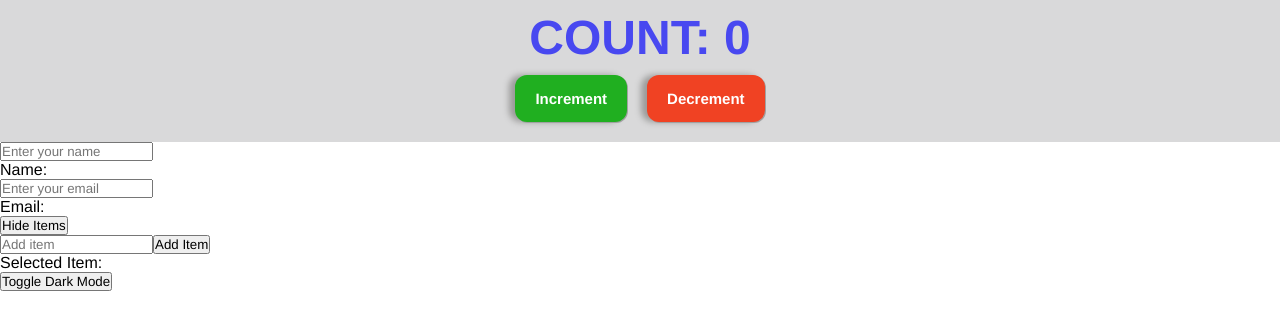
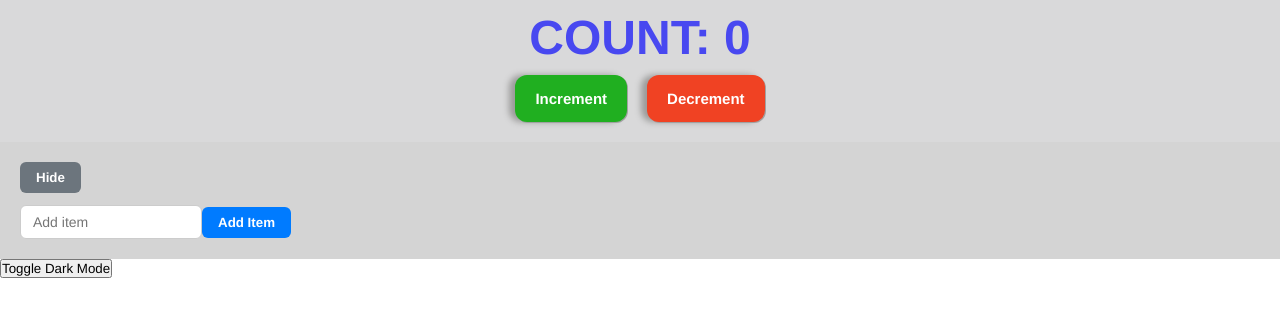
Before and after one commit to pagevamp/react-sandbox, a React (Vite) app: page / in a window 1280 px wide. Shown: the top 330 px of the page. Built offline with nearby package versions, Linux system fonts and the light colour scheme.

Commit message:
refact/updated the useItems hook and css

```diff
--- a/package.json
+++ b/package.json
@@ -26,5 +26,6 @@
     "typescript": "~5.9.3",
     "typescript-eslint": "^8.45.0",
     "vite": "^7.1.7"
-  }
+  },
+  "packageManager": "pnpm@10.19.0+sha512.c9fc7236e92adf5c8af42fd5bf1612df99c2ceb62f27047032f4720b33f8eacdde311865e91c411f2774f618d82f320808ecb51718bfa82c060c4ba7c76a32b8"
 }
--- a/src/App.tsx
+++ b/src/App.tsx
@@ -1,112 +1,31 @@
 import { useEffect, useRef, useState } from "react";
 import Counter from "./components/Counter/Counter";
+import { AddItem } from './components/Item/AddItem/AddItem';
+import { useItems } from "./hooks/useItems";
+import Button from "./components/Button/Button";
+import { ItemList } from "./components/Item/ItemList/ItemList";
 
 export default function App() {
-  const [count, setCount] = useState(0);
   const [isDarkMode, setIsDarkMode] = useState(false);
-  const [name, setName] = useState("");
-  const [email, setEmail] = useState("");
-  const [isVisible, setIsVisible] = useState(true);
-  const [items, setItems] = useState<string[]>([]);
-  const [selectedItem, setSelectedItem] = useState<string | null>(null);
-
-  const inputRef = useRef<HTMLInputElement>(null);
-
-  useEffect(() => {
-    const storedCount = localStorage.getItem("count");
-    if (storedCount) {
-      setCount(parseInt(storedCount));
-    }
-  }, []);
-
-  useEffect(() => {
-    localStorage.setItem("count", count.toString());
-  }, [count]);
-
-  useEffect(() => {
-    document.title = `Hello ${name}`;
-  }, [name]);
-
-  useEffect(() => {
-    if (selectedItem) {
-      console.log(selectedItem);
-    }
-  }, [selectedItem]);
-
   useEffect(() => {
     document.body.classList.toggle("dark", isDarkMode);
   }, [isDarkMode]);
 
 
-  const handleNameChange = (e: React.ChangeEvent<HTMLInputElement>) => {
-    setName(e.target.value);
-  };
-
-  const handleEmailChange = (e: React.ChangeEvent<HTMLInputElement>) => {
-    setEmail(e.target.value);
-  };
-
-  const toggleVisibility = () => {
-    setIsVisible(!isVisible);
-  };
-
-  function addItem() {
-    if (inputRef.current && inputRef.current.value) {
-      setItems([...items, inputRef.current.value]);
-      inputRef.current.value = "";
-    }
-  }
-
-  async function handleSubmit() {
-    // Do something with data...
-  }
-
+  const { items, isVisible, inputValue, setInputValue,setSelectedItem, addItem, toggleVisibility } = useItems();
   return (
     <div>
-      <Counter/>
-      <form onSubmit={handleSubmit}>
-        <div>
-          <input
-            type="text"
-            value={name}
-            onChange={handleNameChange}
-            placeholder="Enter your name"
-          />
-          <p>Name: {name}</p>
-        </div>
-        <div>
-          <input
-            type="email"
-            value={email}
-            onChange={handleEmailChange}
-            placeholder="Enter your email"
-          />
-          <p>Email: {email}</p>
-        </div>
-        <div>
-          <div>
-            <button onClick={toggleVisibility}>
-              {isVisible ? "Hide" : "Show"} Items
-            </button>
-            {isVisible && (
-              <div>
-                <input type="text" ref={inputRef} placeholder="Add item" />
-                <button onClick={addItem}>Add Item</button>
-                <ul>
-                  {items.map((item, index) => (
-                    <li key={index} onClick={() => setSelectedItem(item)}>
-                      {item}
-                    </li>
-                  ))}
-                </ul>
-              </div>
-            )}
-          </div>
-          <div>
-            <p>Selected Item: {selectedItem}</p>
-          </div>
-        </div>
-      </form>
+      <Counter />
+      <div className="items">
+        <Button className="toggle-visible-btn" value={isVisible ? "Hide" : "Show"} onClick={toggleVisibility}></Button>
+        {isVisible && (
+          <>
+            <AddItem addItem={addItem} inputValue={inputValue} setInputValue={setInputValue} />
+            <ItemList items={items} setSelectedItem={setSelectedItem}/>
+          </>
+        )}
+      </div>
+
       <div>
         <button onClick={() => setIsDarkMode(!isDarkMode)}>
           Toggle Dark Mode
--- a/src/components/Item/AddItem/AddItem.tsx
+++ b/src/components/Item/AddItem/AddItem.tsx
@@ -1,9 +1,14 @@
-const AddItem = () => {
-  return (
-    <div>
-
-    </div>
-  )
+import Button from "../../Button/Button";
+import styles from './style.module.css'
+interface AddItemProps {
+  addItem: () => void;
+  inputValue: string;
+  setInputValue: (value: string) => void;
 }
 
-export default AddItem
+export const AddItem = ({  addItem, inputValue, setInputValue }: AddItemProps) => (
+  <div>
+    <input value={inputValue} onChange={(e) => setInputValue(e.target.value)} type="text" placeholder="Add item" className={styles["add-item__input"]}/>
+    <Button value="Add Item" onClick={addItem} className={styles["add-item__button"]}/>
+  </div>
+);
--- /dev/null
+++ b/src/components/Item/AddItem/style.module.css
@@ -0,0 +1,36 @@
+.add-item {
+  display: flex;
+  align-items: center;
+  gap: 8px;
+  margin-bottom: 16px;
+}
+
+.add-item__input {
+  flex: 1;
+  padding: 8px 12px;
+  border: 1px solid #ccc;
+  border-radius: 6px;
+  font-size: 14px;
+  transition: border-color 0.2s, box-shadow 0.2s;
+}
+
+.add-item__input:focus {
+  outline: none;
+  border-color: #007bff;
+  box-shadow: 0 0 5px rgba(0, 123, 255, 0.5);
+}
+
+.add-item__button {
+  padding: 8px 16px;
+  background-color: #007bff;
+  color: #fff;
+  border: none;
+  border-radius: 6px;
+  font-weight: 600;
+  cursor: pointer;
+  transition: background-color 0.2s;
+}
+
+.add-item__button:hover {
+  background-color: #0056b3;
+}
--- a/src/components/Item/ItemList/ItemList.tsx
+++ b/src/components/Item/ItemList/ItemList.tsx
@@ -1,9 +1,15 @@
-const ItemList = () => {
-  return (
-    <div>
-
-    </div>
-  )
+import styles from './style.module.css'
+interface ItemListProps {
+  items: string[];
+  setSelectedItem: (item: string) => void;
 }
 
-export default ItemList
+export const ItemList = ({ items, setSelectedItem }: ItemListProps) => (
+  <ul className={styles["item-list"]}>
+    {items.map((item, index) => (
+      <li key={index} className={styles["item-list__item"]} onClick={() => setSelectedItem(item)}>
+        {item}
+      </li>
+    ))}
+  </ul>
+);
--- /dev/null
+++ b/src/components/Item/ItemList/style.module.css
@@ -0,0 +1,39 @@
+.item-list {
+  list-style: none;
+  padding: 0;
+  margin: 0;
+  width: fit-content;
+}
+
+.item-list__item {
+  position: relative;
+  padding: 6px 12px 6px 26px;
+  border-radius: 6px;
+  margin-bottom: 6px;
+  cursor: pointer;
+  transition:
+    background-color 0.25s ease,
+    transform 0.15s ease;
+}
+
+.item-list__item::before {
+  content: "";
+  position: absolute;
+  left: 10px;
+  top: 50%;
+  transform: translateY(-50%);
+  width: 6px;
+  height: 6px;
+  border-radius: 50%;
+  background-color: #007bff55;
+  transition: background-color 0.2s ease;
+}
+
+.item-list__item:hover {
+  background-color: #eef6ff;
+  transform: translateX(3px);
+}
+
+.item-list__item:hover::before {
+  background-color: #007bff;
+}
--- a/src/hooks/useItems.ts
+++ b/src/hooks/useItems.ts
@@ -0,0 +1,32 @@
+import { useState, useEffect } from "react";
+
+export function useItems() {
+  const [items, setItems] = useState<string[]>([]);
+  const [selectedItem, setSelectedItem] = useState<string | null>(null);
+  const [isVisible, setIsVisible] = useState(true);
+  const [inputValue, setInputValue] = useState("");
+
+  useEffect(() => {
+    if (selectedItem) console.log(selectedItem);
+  }, [selectedItem]);
+
+  const addItem = () => {
+    if (inputValue) {
+      setItems((prev) => [...prev, inputValue.trim()]);
+      setInputValue("");
+    }
+  };
+
+  const toggleVisibility = () => setIsVisible((prev) => !prev);
+
+  return {
+    items,
+    selectedItem,
+    isVisible,
+    inputValue,
+    setInputValue,
+    setSelectedItem,
+    addItem,
+    toggleVisibility,
+  };
+}
--- a/src/style.css
+++ b/src/style.css
@@ -3,3 +3,30 @@
     margin: 0;
     padding: 0;
 }
+
+.items{
+    width: max-100vh;
+    background-color: rgb(212, 212, 212);
+    padding: 20px 20px;
+}
+
+.toggle-visible-btn {
+  padding: 8px 16px;
+  margin-bottom: 12px;
+  background-color: #6c757d;   /* neutral gray */
+  color: #fff;
+  border: none;
+  border-radius: 6px;
+  font-weight: 600;
+  cursor: pointer;
+  transition: background-color 0.2s, transform 0.1s;
+}
+
+.toggle-visible-btn:hover {
+  background-color: #5a6268;
+  transform: translateY(-1px);
+}
+
+.toggle-visible-btn:active {
+  transform: translateY(0);
+}
```
